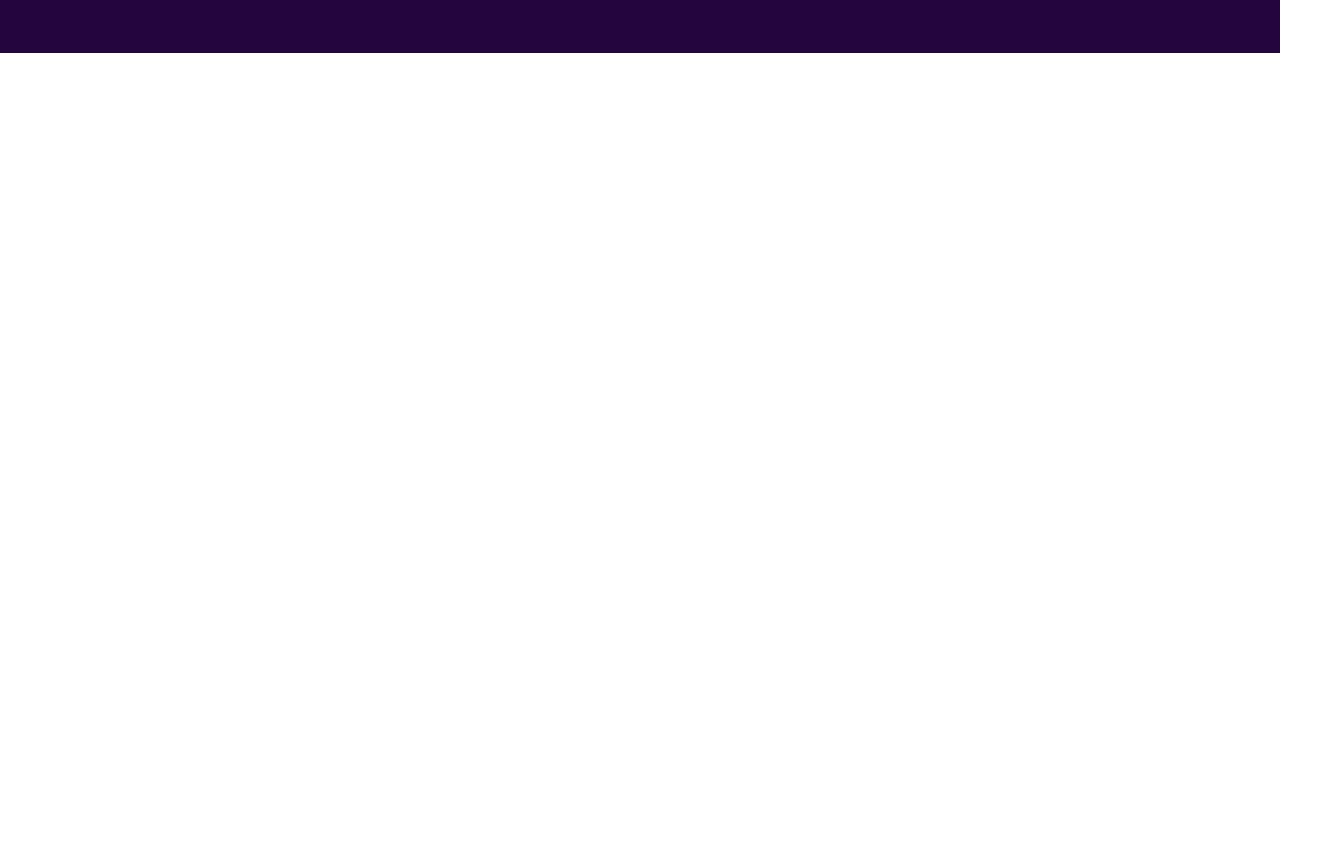
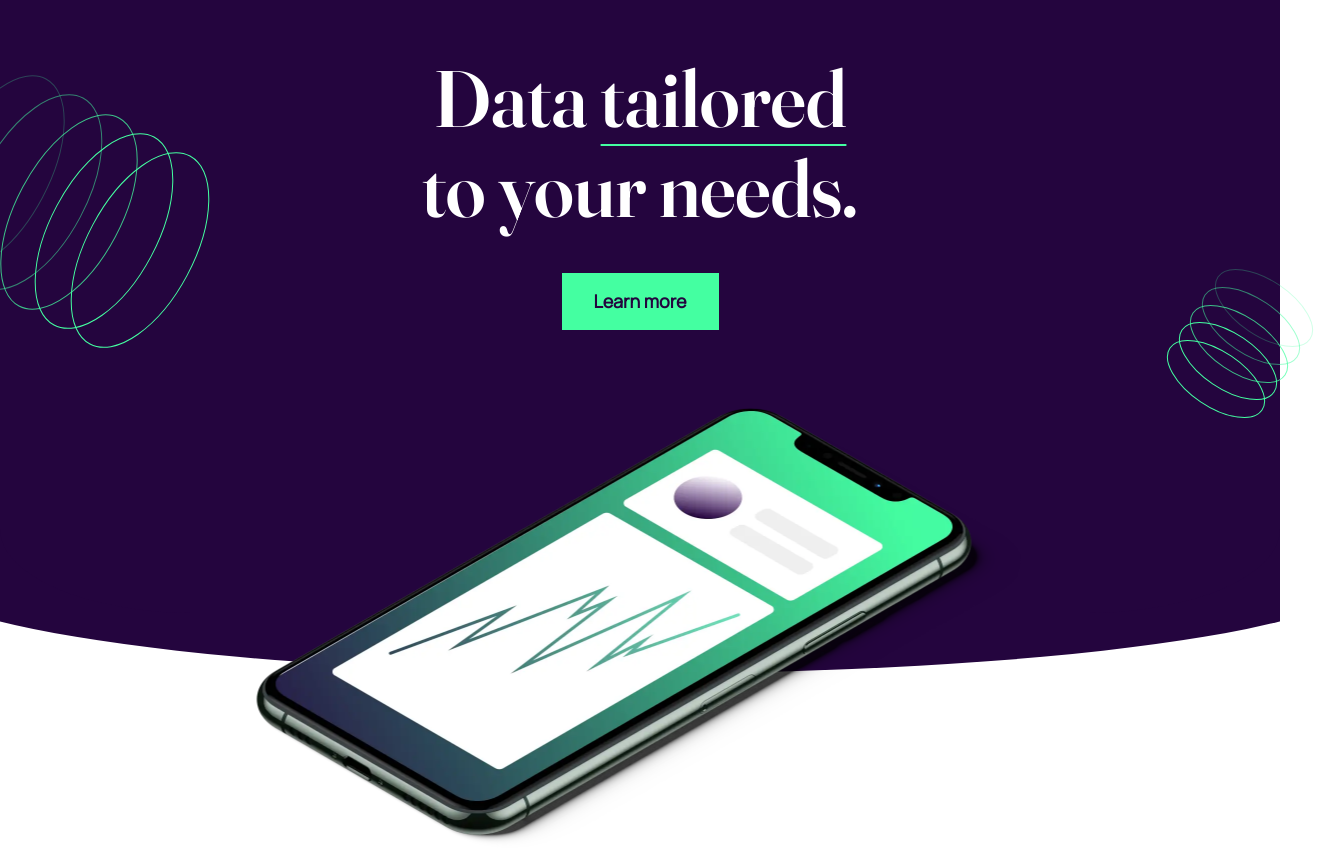
Before and after one commit to turkan03/workit-landing-page, a plain HTML site: page index.html in a window 1280 px wide. Shown: the part 93-942 px from the top of the page, 1327 px wide, since content can reach past the window. Before the commit the page ends 800 px from the top, so only its background shows below. Drawn offline with Linux system fonts and the light colour scheme.

Commit message:
Add hero section

```diff
--- a/css/index.css
+++ b/css/index.css
@@ -8,7 +8,7 @@
 /* FONTS */
 @font-face {
   font-family: "Fraunces";
-  src: url(/assets/fonts/fraunces/Fraunces-VariableFont_SOFT\,WONK\,opsz\,wght.ttf)
+  src: url(/assets/fonts/fraunces/static/Fraunces_144pt-SemiBold.ttf)
     format("TrueType");
 }
 @font-face {
@@ -16,6 +16,21 @@
   src: url(/assets/fonts/manrope/static/Manrope-Regular.ttf) format("TrueType");
 }
 
+/* MAIN CSS STYLE */
+.flex {
+  display: flex;
+  justify-content: center;
+}
+
+.btn,
+.link_btn {
+  font-family: "Manrope", sans-serif;
+  font-size: 1.125rem;
+  font-weight: 600;
+  line-height: 180%;
+  text-decoration: none;
+  cursor: pointer;
+}
 /* HEADER SECTION */
 header {
   display: flex;
@@ -24,12 +39,8 @@ header {
   background-color: var(--purple);
   padding: 3.5rem 10rem;
 }
+
 header .btn {
-  font-family: "Manrope", sans-serif;
-  font-weight: bold;
-  font-size: 1.125rem;
-  line-height: 180%;
-  text-decoration: none;
   transition: color 300ms;
 }
 
@@ -43,3 +54,97 @@ header .btn {
 .btn:hover {
   color: var(--green);
 }
+
+main {
+  position: relative;
+}
+
+main::after {
+  content: "";
+  display: block;
+  background-color: var(--purple);
+  width: 100%;
+  height: 200px;
+  clip-path: ellipse(57% 100px at center);
+  position: absolute;
+  bottom: -0%;
+  left: 50%;
+  transform: translate(-50%, 30%);
+  z-index: -1;
+}
+
+/* HERO SECTION */
+
+.hero {
+  background-color: var(--purple);
+  width: 100%;
+  height: 35rem;
+  position: relative;
+  border-bottom-left-radius: 15%;
+  border-bottom-right-radius: 15%;
+  display: flex;
+  flex-direction: column;
+  align-items: center;
+}
+
+.hero::before {
+  content: url(/assets/images/bg-pattern-1.svg);
+  position: absolute;
+  left: -101.71px;
+  top: 0;
+}
+
+.hero::after {
+  content: url(/assets/images/bg-pattern-2.svg);
+  position: absolute;
+  right: -47.49px;
+  top: 200px;
+}
+
+.hero_content {
+  max-width: 39.6875rem;
+  text-align: center;
+
+  display: flex;
+  flex-direction: column;
+  align-items: center;
+  gap: 40px;
+}
+
+.hero h1 {
+  font-family: "Fraunces", sans-serif;
+  font-size: 5rem;
+  font-weight: 600;
+  line-height: 90px;
+  color: #fff;
+}
+
+.hero span {
+  text-decoration: underline var(--green);
+  text-decoration-thickness: 2px;
+  text-underline-position: under;
+}
+
+.link_btn {
+  padding: 12px 32px;
+  transition: all 300ms;
+}
+
+.link_btn:link,
+.link_btn:visited {
+  background-color: var(--green);
+  color: var(--purple);
+}
+
+.link_btn:active,
+.link_btn:hover {
+  background-color: var(--purple);
+  border: solid 2px var(--green);
+  color: var(--green);
+}
+.hero_img {
+  position: absolute;
+  bottom: -42%;
+  left: 50%;
+  transform: translateX(-50%);
+}
--- a/index.html
+++ b/index.html
@@ -25,6 +25,21 @@
       />
       <a href="#" class="btn">Apply for access</a>
     </header>
+    <main>
+      <section class="hero">
+        <div class="hero_content">
+          <h1>Data <span>tailored</span> to your needs.</h1>
+          <a href="#" class="link_btn">Learn more</a>
+        </div>
+        <img
+          src="/assets/images/image-hero.webp"
+          alt="animate image of mobile phone"
+          width="767"
+          height="441"
+          class="hero_img"
+        />
+      </section>
+    </main>
 
     <!-- Data tailored to your needs. Learn more 1 Actionable insights Optimize your
     products, improve customer satisfaction and stay ahead of the competition
```
